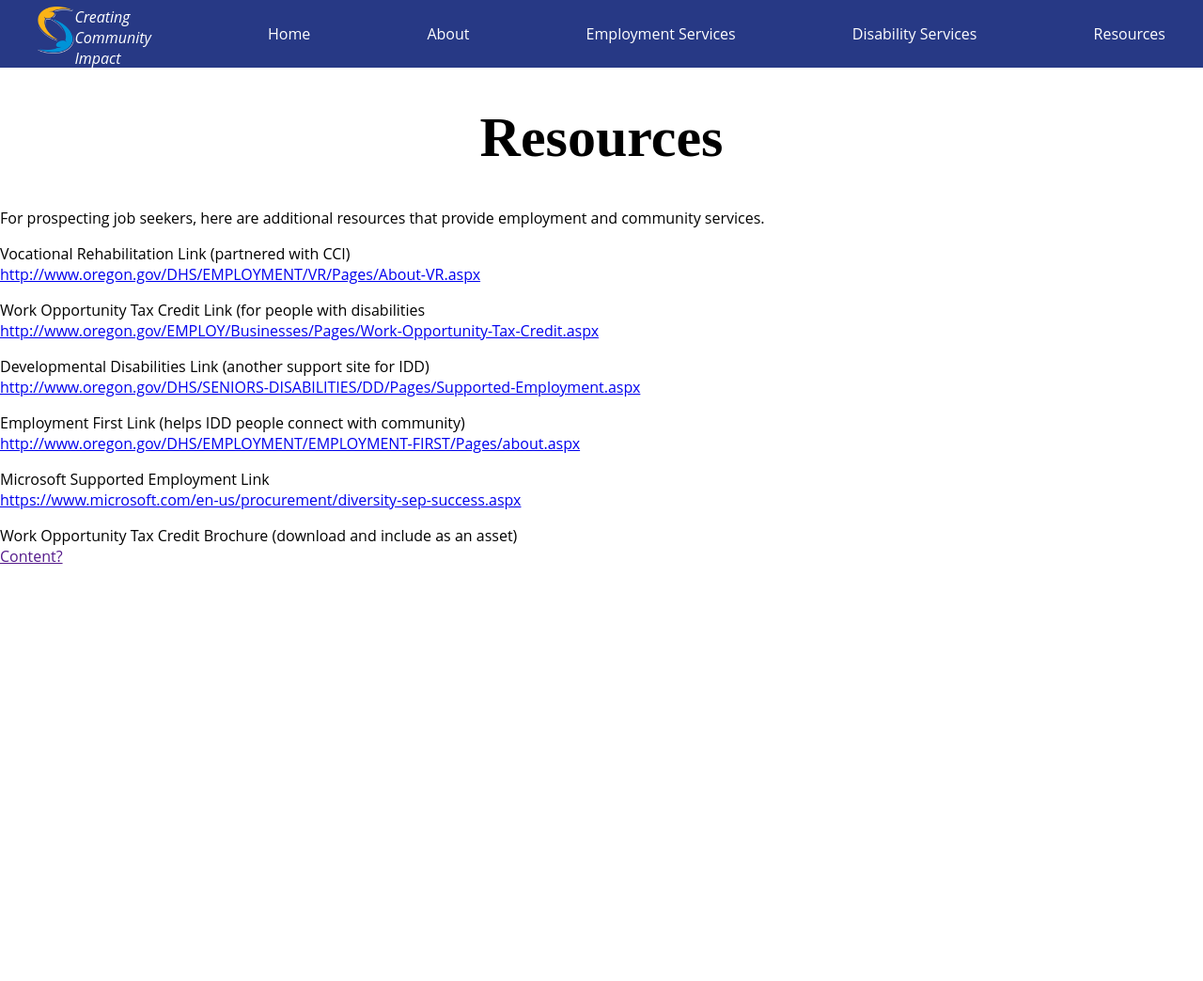
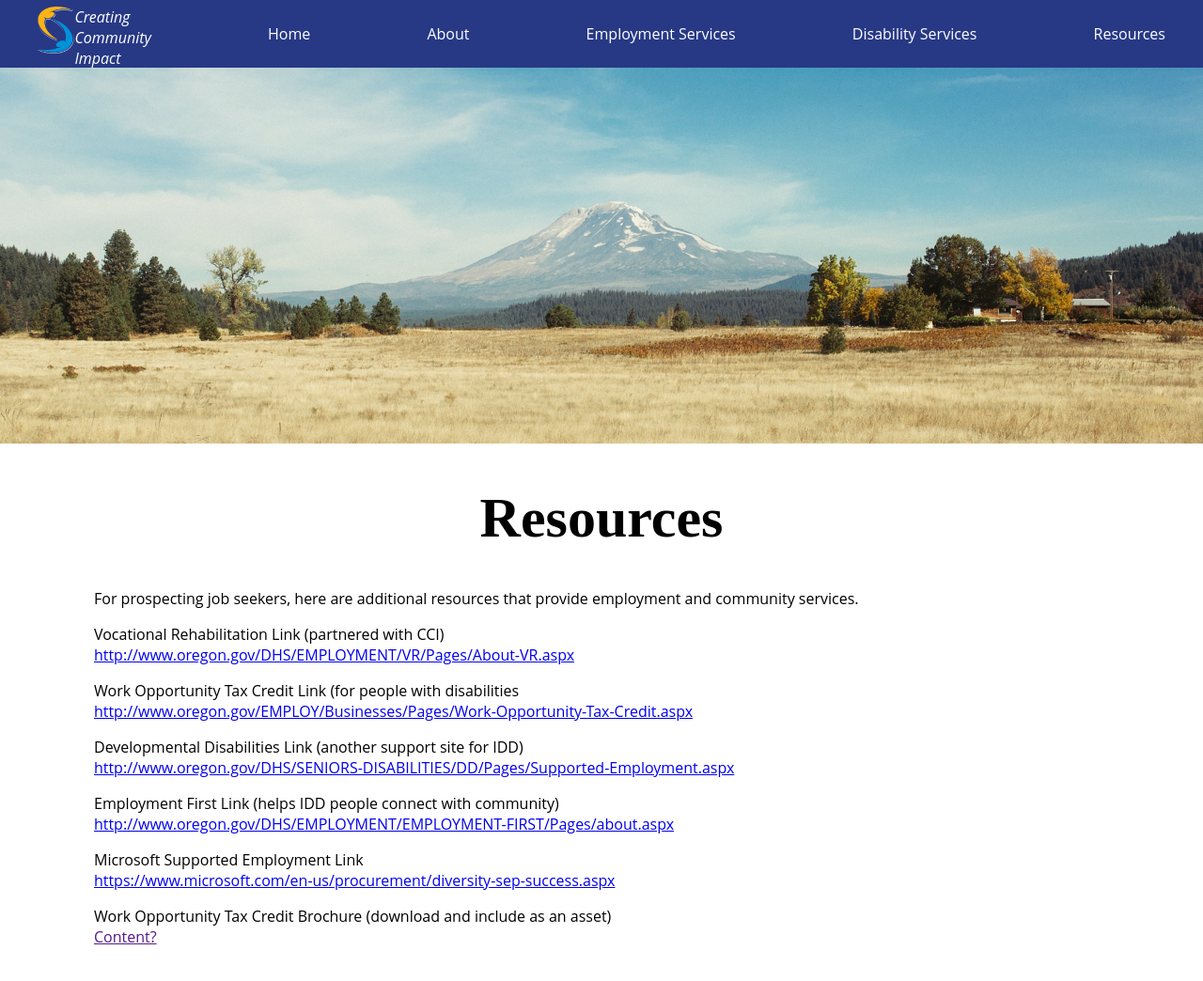
Before and after one commit to raymond-59414/Creating-Community-Impact, a plain HTML site: page resources.html in a window 1280 px wide. Shown: the whole page at 94% size. Before the commit the page ends 800 px from the top, so only its background shows below. Drawn offline with Linux system fonts and the light colour scheme.

Commit message:
resources css and image

```diff
--- a/css/style.css
+++ b/css/style.css
@@ -149,3 +149,11 @@ nav ul li:hover {
 /*-------------------
 7. resources
 -------------------*/
+.content{
+    margin: 100px;
+    margin-top: 0px;
+}
+
+.image_header{
+    width: 100%;
+}
--- a/resources.html
+++ b/resources.html
@@ -20,10 +20,12 @@
           <li><a href="contact.html">Resources</a></li>
         </ul>
       </nav>
+          <img class="image_header" src="media/img/mountain_large.jpg" width="1000" alt="logo"/>
     </header>
 
     <body>
-      <h1>Resources</h1>
+        <div class="content">
+        <h1>Resources</h1>
         <p> For prospecting job seekers, here are additional resources that provide employment and community services. </p>
 
 
@@ -45,7 +47,7 @@
             <p> Work Opportunity Tax Credit Brochure (download and include as an asset) <br>
                 <a href="">Content?</a></p>
         </div>
-
+        </div>
     </body>
 
 </html>
```
